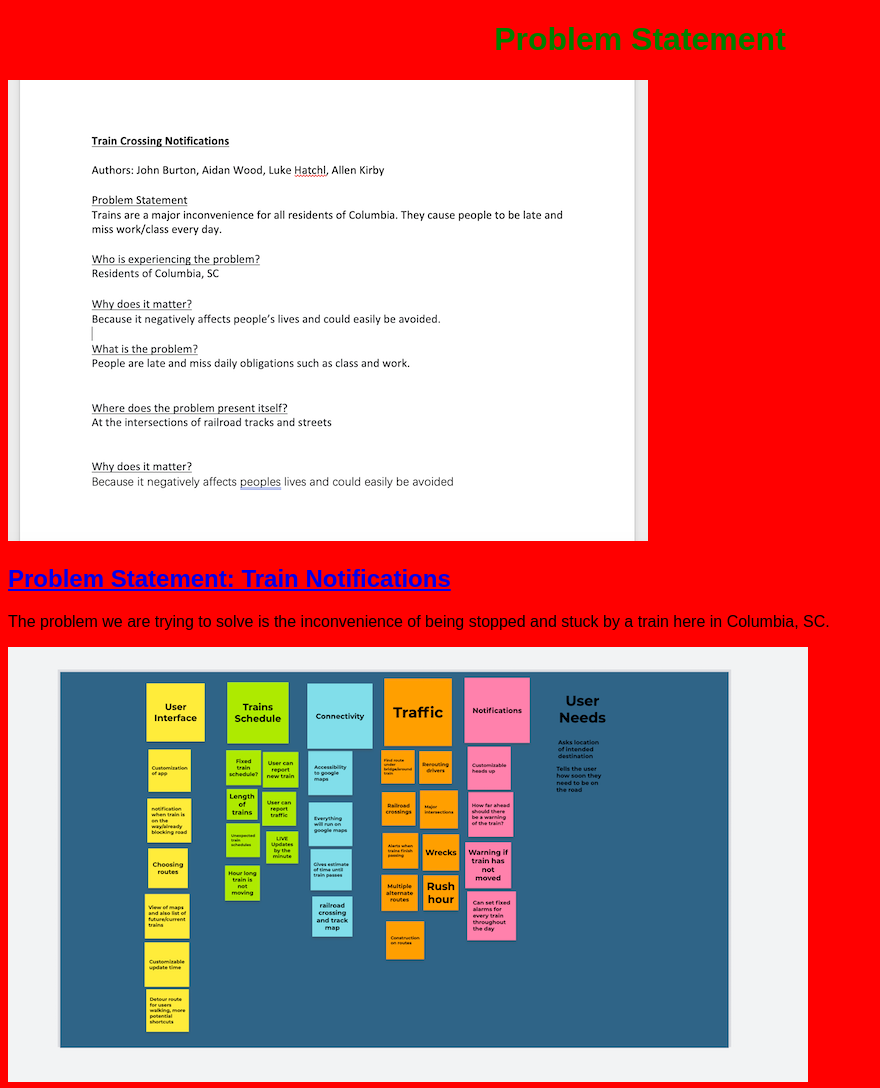
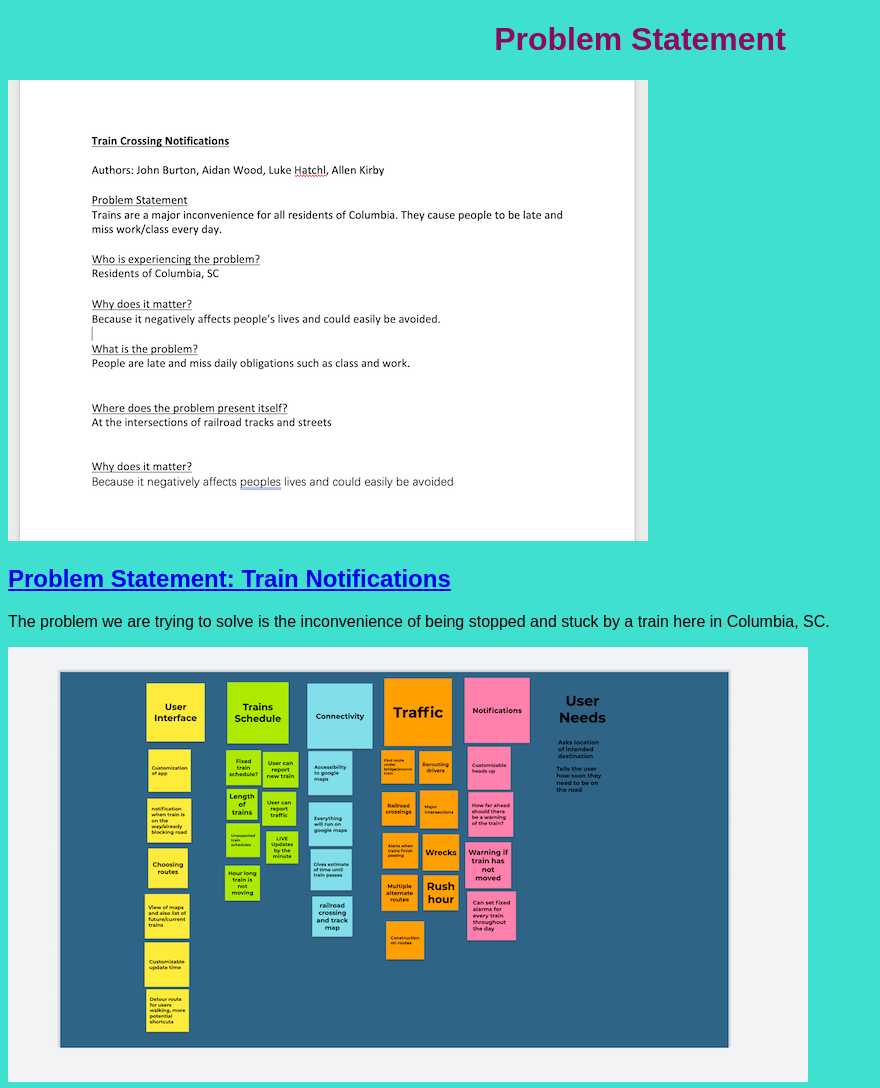
Before and after one commit to aidantw/aidantw.github.io, a plain HTML site: page index.html in a window 1280 px wide. Shown: the top 1088 px of the page, without its empty margins (0-880 px from the left). Drawn offline with Linux system fonts and the light colour scheme.

Commit message:
Add files via upload

```diff
--- a/styles.css
+++ b/styles.css
@@ -1,9 +1,9 @@
 body{
-    background: red;
+    background:turquoise;
     font-family: Arial, Arial, Helvetica, sans-serif;
 }
 
 h1{
-    color: green;
+    color: rgb(141, 10, 97);
     text-align: center;
 }
```
